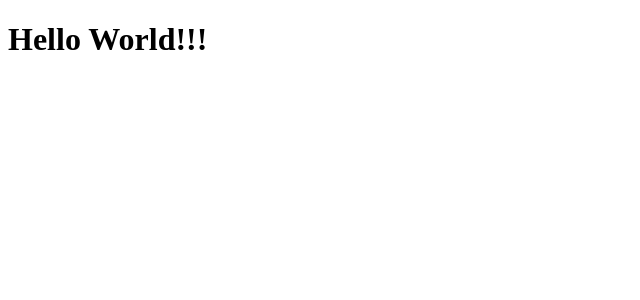
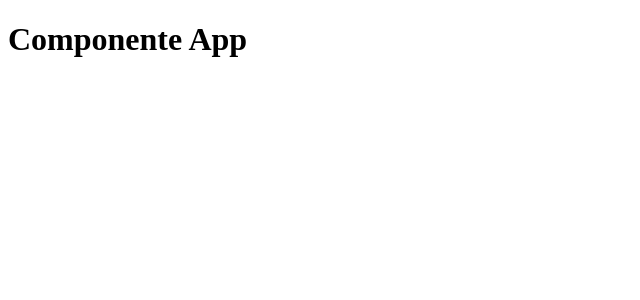
Before and after one commit to matheus-fga/curso-JStack, a React app in the folder React/Fundamentos/: page / in a window 1280 px wide. Shown: the top 300 px of the page, without its empty margins (0-640 px from the left). Built offline with nearby package versions, Linux system fonts and the light colour scheme.

Commit message:
Creating App component

```diff
--- /dev/null
+++ b/React/Fundamentos/src/App.js
@@ -0,0 +1,7 @@
+import React from 'react';
+
+function App() {
+  return <h1>Componente App</h1>;
+}
+
+export default App;
--- a/React/Fundamentos/src/index.js
+++ b/React/Fundamentos/src/index.js
@@ -1,7 +1,8 @@
 import React from 'react';
 import ReactDOM from 'react-dom';
+import App from './App';
 
 ReactDOM.render(
-  <h1>Hello World!!!</h1>,
+  <App />,
   document.getElementById('root'),
 );
```
